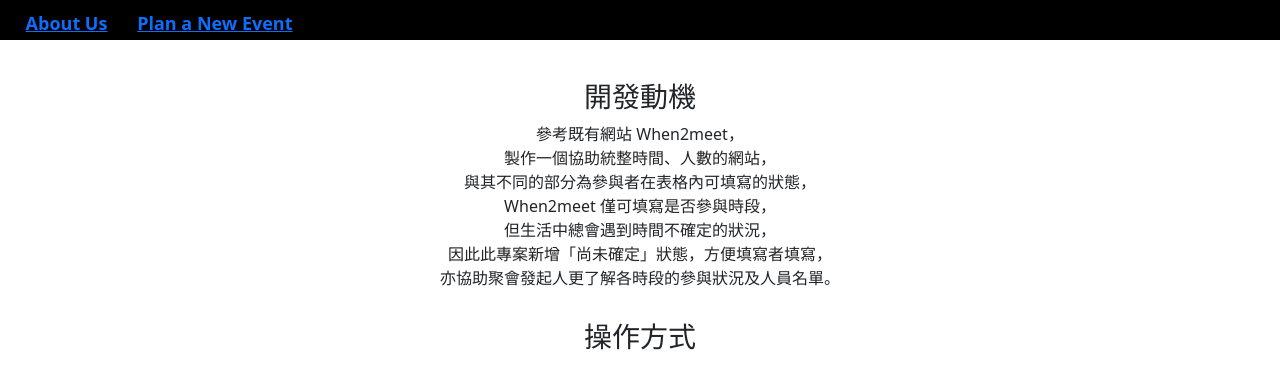
After one commit to ShiRu19/Time2Meet, a Django app: template django/templates/post_aboutUs.html in a window 1280 px wide. The commit adds this page. Shown: the top 389 px of the page. Run offline with Django 3.2, Linux system fonts and the light colour scheme; the template is opened without the code that fills it, so the values that code supplies are empty.

Commit message:
Create the about us page.

```diff
--- a/django/mysite/urls.py
+++ b/django/mysite/urls.py
@@ -16,7 +16,7 @@ Including another URLconf
 from django.contrib import admin
 from django.urls import path
 
-from post.views import PostFillOutForm, RegisterProject,\
+from post.views import PostFillOutForm, RegisterProject, AboutUs,\
     createProject, createUser, userLogin,\
     updateAvailableTime_user, updateAvailableTime_project,\
     getAllAvailableTime_user, getAvailableTime_allUser, getAllAvailableTime_project,\
@@ -26,6 +26,7 @@ from post.views import PostFillOutForm, RegisterProject,\
 urlpatterns = [
     path('admin/', admin.site.urls),
     path('', RegisterProject.as_view()),
+    path('aboutUs', AboutUs.as_view()),
     path('<pk>', PostFillOutForm.as_view(), name="PostFillOutForm"),
     path('createProject/', createProject),
     path('createUser/', createUser),
--- a/django/post/views.py
+++ b/django/post/views.py
@@ -16,6 +16,10 @@ class PostFillOutForm(DetailView):
 class RegisterProject(ListView):
     model = Project
     template_name = 'post_register.html'
+
+class AboutUs(ListView):
+    model = Project
+    template_name = 'post_aboutUs.html'
 
 def createProject(request):
     projectName = request.POST.get('projectName')
--- a/django/templates/base_register.html
+++ b/django/templates/base_register.html
@@ -12,7 +12,7 @@
     </head>
     <body>
         <div class="topBlock">
-            <div class="links"><a href="/">About Us</a></div>
+            <div class="links"><a href="/aboutUs">About Us</a></div>
             <div class="links"><a href="/">Plan a New Event</a></div>
         </div>
         {% block body %}{% endblock %}
--- a/django/templates/base_userForm.html
+++ b/django/templates/base_userForm.html
@@ -13,7 +13,7 @@
     </head>
     <body>
         <div class="topBlock">
-            <div class="links"><a href="/">About Us</a></div>
+            <div class="links"><a href="/aboutUs">About Us</a></div>
             <div class="links"><a href="/">Plan a New Event</a></div>
         </div>
         <h3 id="projectName">{{ project.projectName }}</h3>
--- /dev/null
+++ b/django/templates/post_aboutUs.html
@@ -0,0 +1,26 @@
+{% extends 'base_register.html' %}
+{% block body %}
+{% load static %}
+<form method="POST" action="/" style="text-align: center;">
+    {% csrf_token %}
+    <div style="height: 10vh"></div>
+    <div id="projectMotivation" >
+        <h3>開發動機</h3>
+        <p style="margin-top: 2px">
+            參考既有網站 When2meet，<br>
+            製作一個協助統整時間、人數的網站，<br>
+            與其不同的部分為參與者在表格內可填寫的狀態，<br>
+            When2meet 僅可填寫是否參與時段，<br>
+            但生活中總會遇到時間不確定的狀況，<br>
+            因此此專案新增「尚未確定」狀態，方便填寫者填寫，<br>
+            亦協助聚會發起人更了解各時段的參與狀況及人員名單。<br>
+        </p>
+    </div>
+    <div id="opration" style="margin-top: 30px">
+        <h3>操作方式</h3>
+        <p style="margin-top: 2px">
+
+        </p>
+    </div>
+</form>
+{% endblock %}
```
Also changed, not shown: django/db.sqlite3.
